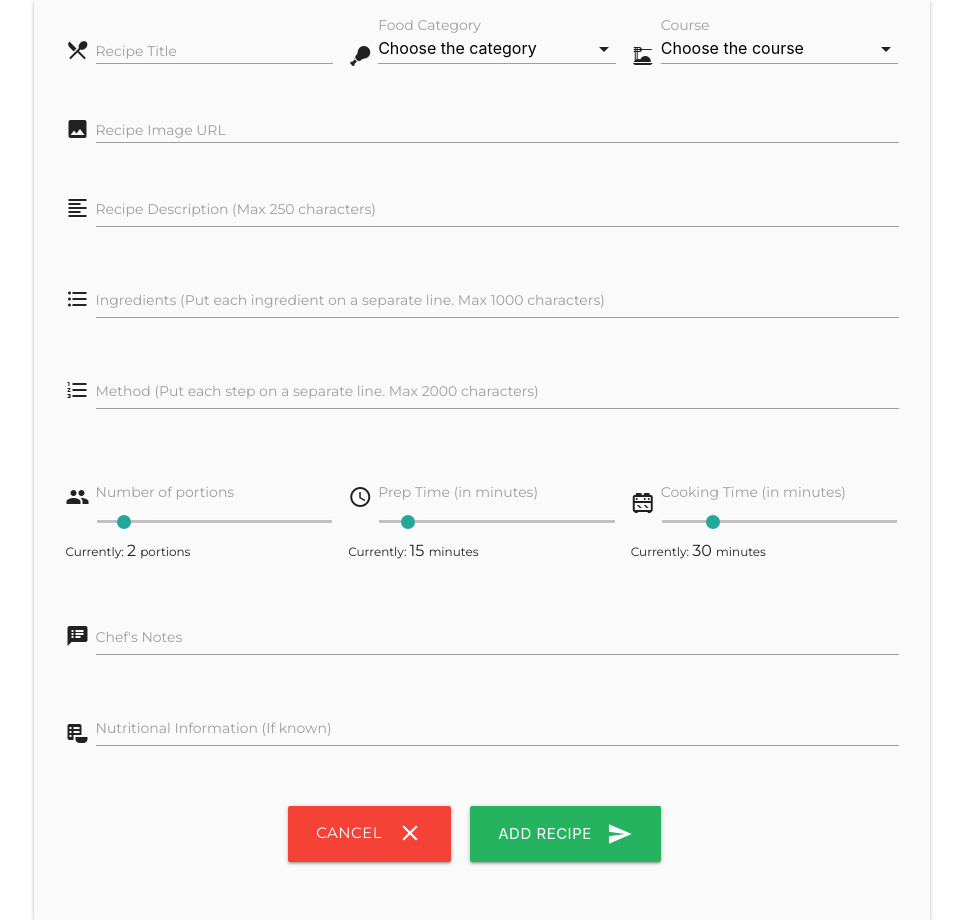
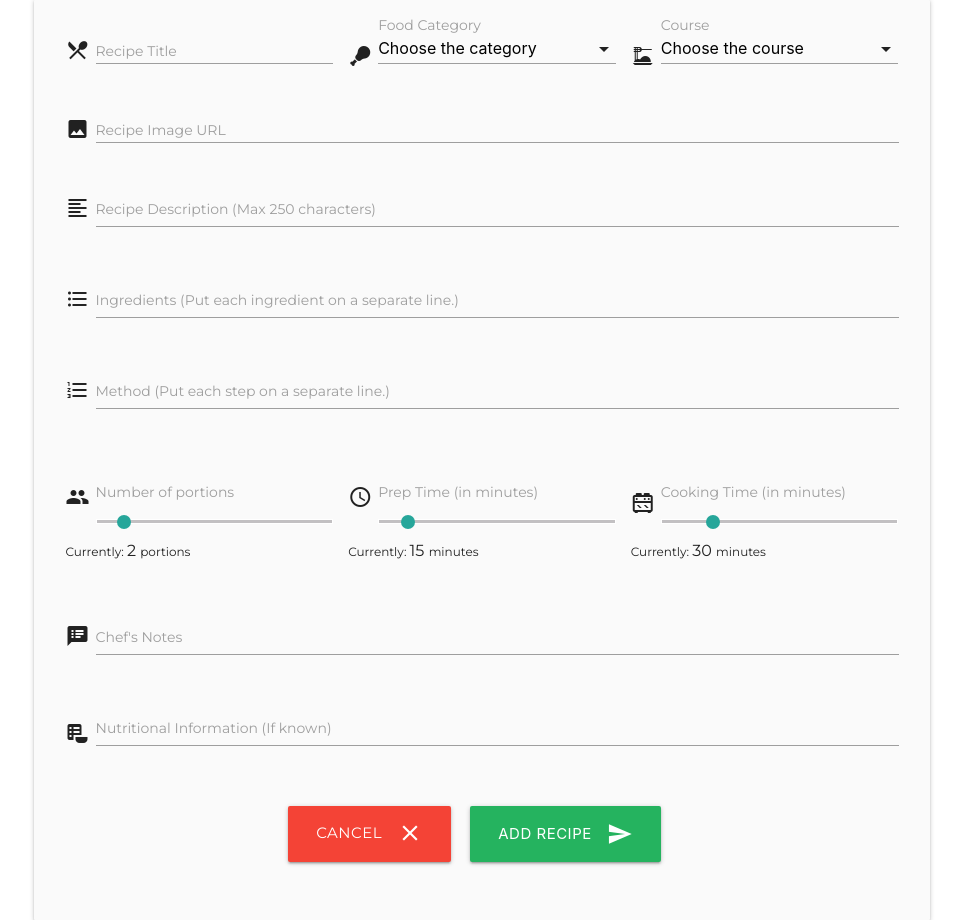
Before and after one commit to Bourkekev/ms3-your-recipe-hub, a Flask app: page /add_recipe in a window 1280 px wide. Shown: the part 233-1153 px from the top of the page, without its empty margins (158-1121 px from the left). Run offline with Flask 2, Linux system fonts and the light colour scheme; the visitor is signed in with stand-in values (Sample User, id 1); data that the repository does not hold is empty; some libraries are stand-ins or nearby versions.

Commit message:
Change text on recipe form labels and move label higher on active

```diff
--- a/static/css/style.css
+++ b/static/css/style.css
@@ -634,6 +634,12 @@ footer a:hover {
 .categories .card-action .btn {
     margin: 1rem;
 }
+/* Move label up on active */
+.input-field>label:not(.label-icon).active {
+    -webkit-transform: translateY(-2.5rem) scale(0.8);
+    -ms-transform: translateY(-2.5rem) scale(0.8);
+    transform: translateY(-2.5rem) scale(0.8);
+}
 
 /*--------------------- Media Queries --------------------*/
 
--- a/templates/add_recipe.html
+++ b/templates/add_recipe.html
@@ -66,7 +66,7 @@
                     <i class="material-icons prefix">format_list_bulleted</i>
                     <textarea id="ingredients" name="ingredients" minlength="5"
                     maxlength="1000" data-length="1000" class="materialize-textarea" required></textarea>
-                    <label for="ingredients">Ingredients (Put each ingredient on a separate line. Max 1000 characters)</label>
+                    <label for="ingredients">Ingredients (Put each ingredient on a separate line.)</label>
                 </div>
             </div>
             <!-- Method -->
@@ -75,7 +75,7 @@
                     <i class="material-icons prefix">format_list_numbered</i>
                     <textarea id="method" name="method" minlength="5"
                     maxlength="2000" data-length="2000" class="materialize-textarea" required></textarea>
-                    <label for="method">Method (Put each step on a separate line. Max 2000 characters)</label>
+                    <label for="method">Method (Put each step on a separate line.)</label>
                 </div>
             </div>
             <!-- portion and times -->
--- a/templates/edit_recipe.html
+++ b/templates/edit_recipe.html
@@ -74,7 +74,7 @@
                     <i class="material-icons prefix">format_list_bulleted</i>
                     <textarea id="ingredients" name="ingredients" minlength="5"
                     maxlength="1000" data-length="1000" class="materialize-textarea" required>{{ recipe.ingredients }}</textarea>
-                    <label for="ingredients">Ingredients (Put each ingredient on a separate line. Max 1000 characters)</label>
+                    <label for="ingredients">Ingredients (Put each ingredient on a separate line)</label>
                 </div>
             </div>
             <!-- Method -->
@@ -83,7 +83,7 @@
                     <i class="material-icons prefix">format_list_numbered</i>
                     <textarea id="method" name="method" minlength="5"
                     maxlength="2000" data-length="2000" class="materialize-textarea" required>{{ recipe.method }}</textarea>
-                    <label for="method">Method (Put each step on a separate line. Max 2000 characters)</label>
+                    <label for="method">Method (Put each step on a separate line.)</label>
                 </div>
             </div>
             <!-- portion and times -->
```
